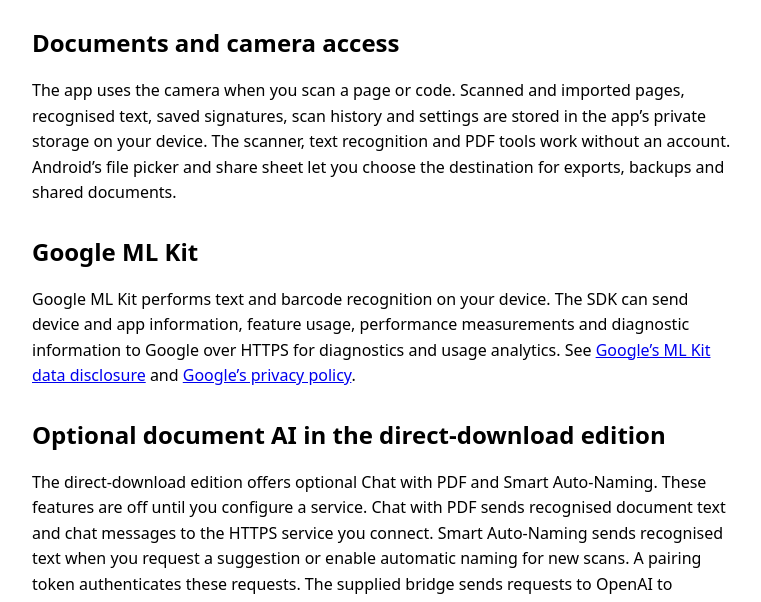
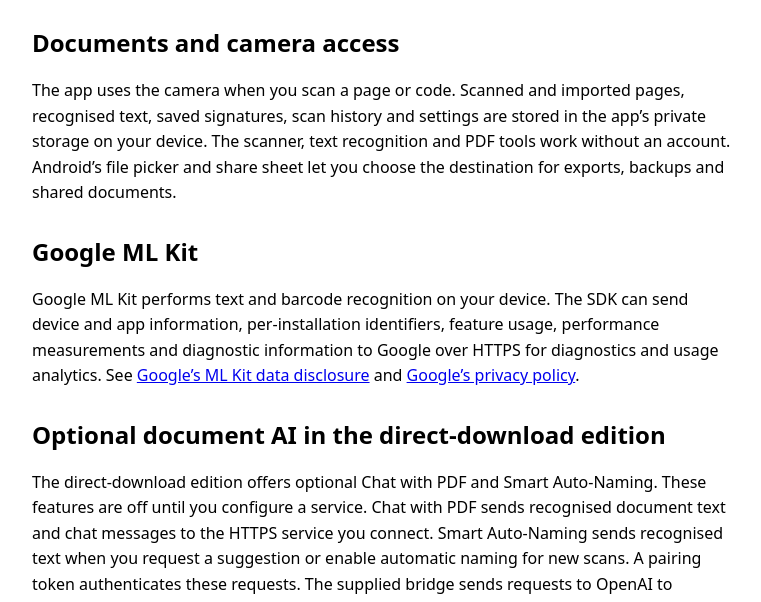
Before and after one commit to Benighter/Paperline-Releases, a plain HTML site: page docs/index.html in a window 1280 px wide. Shown: the part 188-790 px from the top of the page, without its empty margins (256-1017 px from the left). Drawn offline with Linux system fonts and the light colour scheme.

Commit message:
List SDK installation identifiers in the privacy policy

```diff
--- a/docs/index.html
+++ b/docs/index.html
@@ -17,7 +17,7 @@
   <p>The app uses the camera when you scan a page or code. Scanned and imported pages, recognised text, saved signatures, scan history and settings are stored in the app’s private storage on your device. The scanner, text recognition and PDF tools work without an account. Android’s file picker and share sheet let you choose the destination for exports, backups and shared documents.</p>
 
   <h2>Google ML Kit</h2>
-  <p>Google ML Kit performs text and barcode recognition on your device. The SDK can send device and app information, feature usage, performance measurements and diagnostic information to Google over HTTPS for diagnostics and usage analytics. See <a href="https://developers.google.com/ml-kit/android-data-disclosure">Google’s ML Kit data disclosure</a> and <a href="https://policies.google.com/privacy">Google’s privacy policy</a>.</p>
+  <p>Google ML Kit performs text and barcode recognition on your device. The SDK can send device and app information, per-installation identifiers, feature usage, performance measurements and diagnostic information to Google over HTTPS for diagnostics and usage analytics. See <a href="https://developers.google.com/ml-kit/android-data-disclosure">Google’s ML Kit data disclosure</a> and <a href="https://policies.google.com/privacy">Google’s privacy policy</a>.</p>
 
   <h2>Optional document AI in the direct-download edition</h2>
   <p>The direct-download edition offers optional Chat with PDF and Smart Auto-Naming. These features are off until you configure a service. Chat with PDF sends recognised document text and chat messages to the HTTPS service you connect. Smart Auto-Naming sends recognised text when you request a suggestion or enable automatic naming for new scans. A pairing token authenticates these requests. The supplied bridge sends requests to OpenAI to generate answers or filenames. The service operator and AI provider determine how they handle and retain requests. You can disconnect the service in the app’s settings.</p>
```
